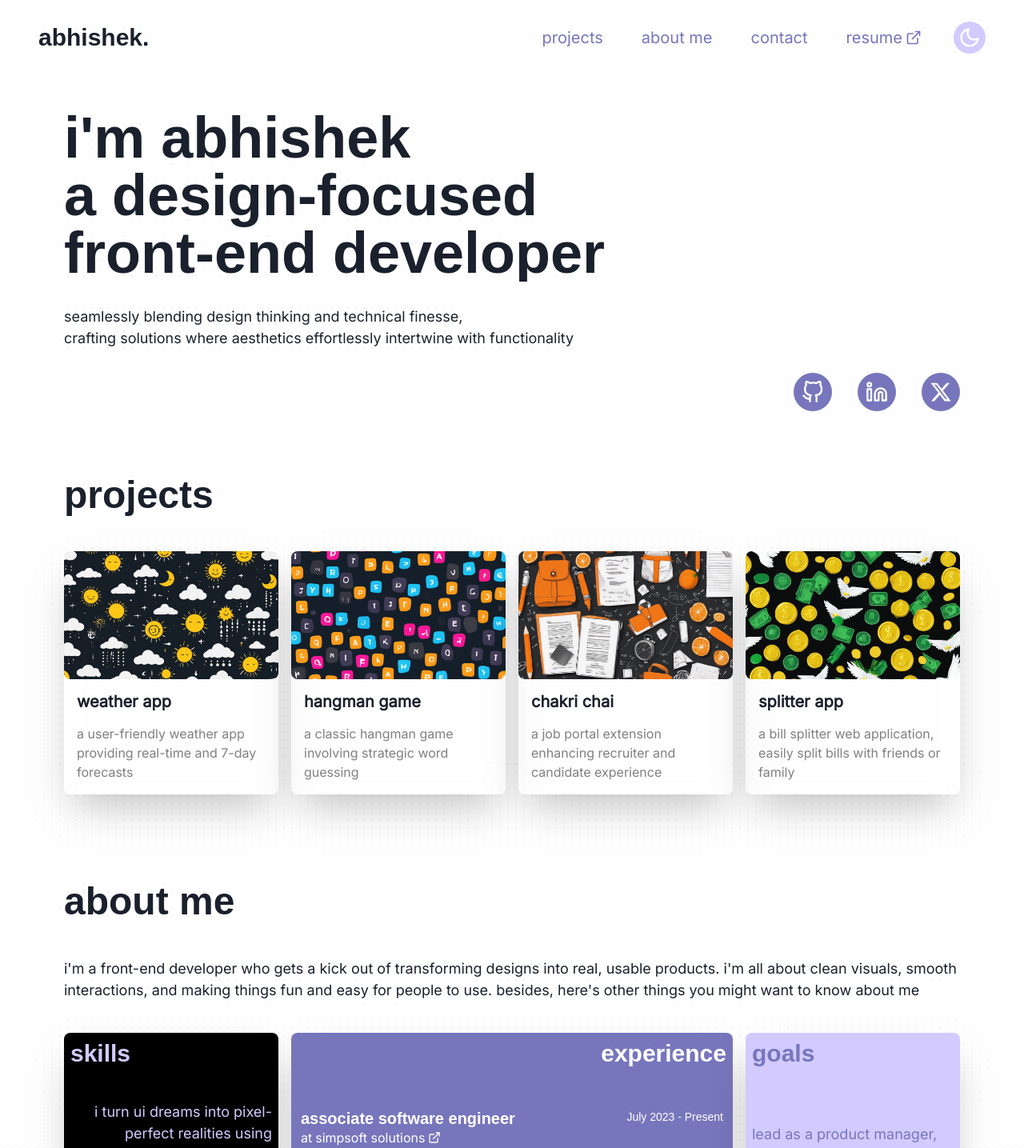
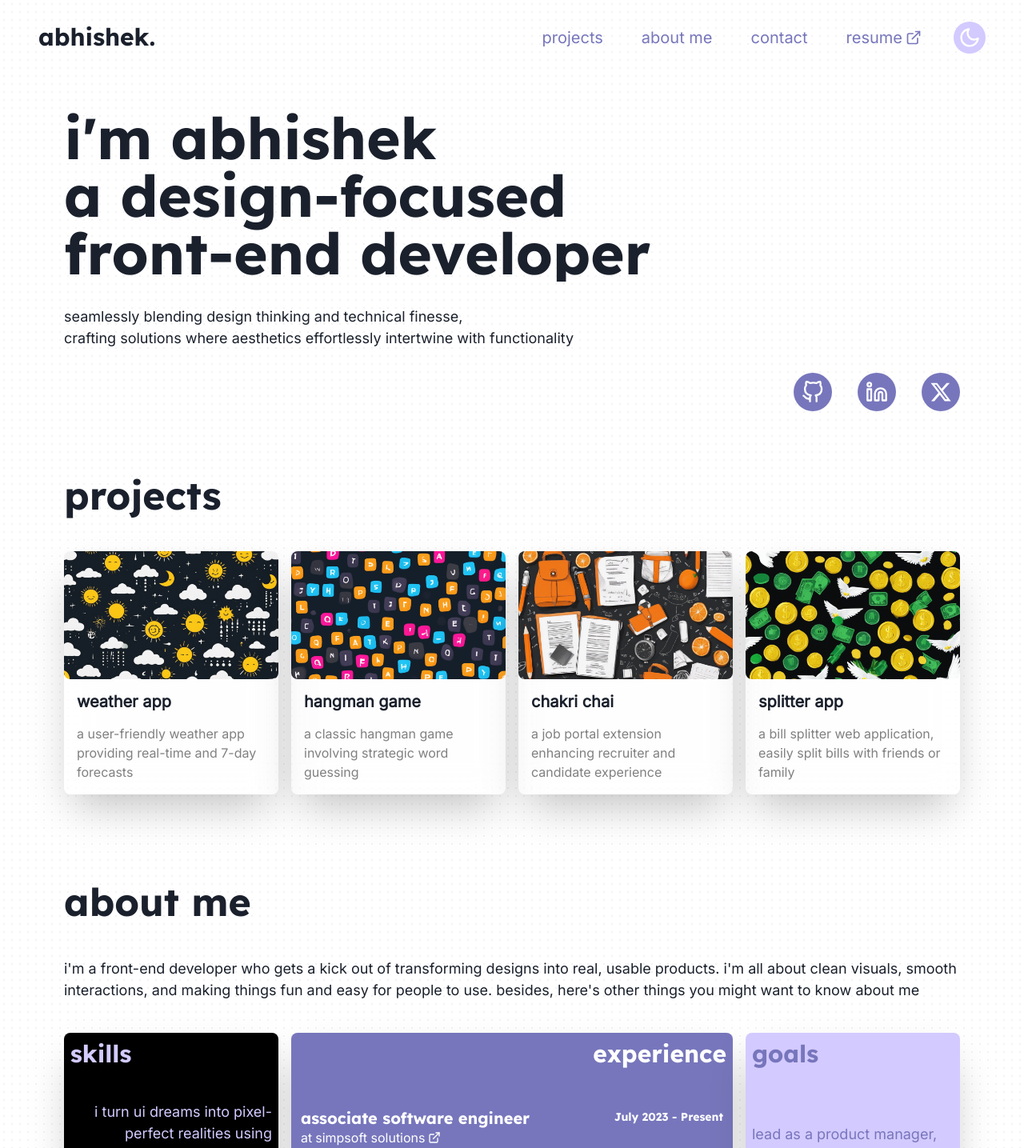
Before and after one commit to abhishmazumder/personalPortfolio, a React (Vite) app: page / in a window 1280 px wide. Shown: the top 1435 px of the page at 80% size. Built offline with nearby package versions, Linux system fonts and the light colour scheme.

Commit message:
Changed Lexend font package for faster loading and fixed hero section load transition issuse

```diff
--- a/package.json
+++ b/package.json
@@ -13,8 +13,8 @@
     "@chakra-ui/react": "^2.8.2",
     "@emotion/react": "^11.11.3",
     "@emotion/styled": "^11.11.0",
-    "@fontsource-variable/lexend": "^5.0.18",
     "@fontsource/inter": "^5.0.16",
+    "@fontsource/lexend": "^5.0.19",
     "prop-types": "^15.8.1",
     "react": "^18.2.0",
     "react-dom": "^18.2.0",
--- a/src/Components/Hero/Hero.jsx
+++ b/src/Components/Hero/Hero.jsx
@@ -21,7 +21,8 @@ import React from "react";
 const Hero = () => {
   const { colorMode } = useColorMode();
 
-  const [contentRef, isContentVisible] = useScrollVisibility();
+  const [headerRef, contentRef, isHeaderVisible, isContentVisible] =
+    useScrollVisibility();
 
   return (
     <Grid templateColumns={"1fr"} gap={6} ref={contentRef}>
@@ -38,7 +39,7 @@ const Hero = () => {
           <Heading
             fontFamily="primary"
             as="h1"
-            size={["xl", "3xl", "4xl", "4xl"]}
+            size={["2xl", "3xl", "4xl", "4xl"]}
             noOfLines={3}
             transform={`translateY(${isContentVisible ? "0" : "5vh"})`}
             opacity={isContentVisible ? 1 : 0}
--- a/src/Components/Others/SectionHeading.jsx
+++ b/src/Components/Others/SectionHeading.jsx
@@ -1,4 +1,4 @@
-import { Flex, Heading, Icon, Tooltip, useColorMode } from "@chakra-ui/react";
+import { Flex, Heading, Icon, Link, Tooltip, useColorMode } from "@chakra-ui/react";
 import { memo, useMemo, useState } from "react";
 import { FiLink } from "react-icons/fi";
 import PropTypes from "prop-types";
@@ -19,21 +19,21 @@ const SectionHeading = memo(({ sectionName, sectionLink }) => {
 
   }
 
-  const baseUrl = useMemo(
+  const sectionURL = useMemo(
     () => {
       const host = window.location.hostname;
       const port = window.location.port ? `:${window.location.port}` : "";
 
       const protocol = host === 'localhost' ? '' : 'https://';
 
-      return `${protocol}${host}${port}`;
+      return `${protocol}${host}${port}/${sectionLink}`;
     },
-    []
+    [sectionLink]
   );
 
 
   const handleOnClick = () => {
-    navigator.clipboard.writeText(`${baseUrl}/${sectionLink}`);
+    navigator.clipboard.writeText(sectionURL);
     setTooltipText("link copied!")
   };
 
@@ -49,7 +49,7 @@ const SectionHeading = memo(({ sectionName, sectionLink }) => {
         {sectionName?.toLowerCase()}
       </Heading>
       <Tooltip hasArrow label={tooltipText}  closeOnClick={false}>
-        <span>
+        <Link href={sectionURL} _hover={{ textDecoration: "none"}}>
         <Icon
           boxSize={7}
           cursor={"pointer"}
@@ -61,9 +61,9 @@ const SectionHeading = memo(({ sectionName, sectionLink }) => {
             transition: "color .3s ease",
           }}
           transition={"opacity .3s ease"}
-          onClick={() => handleOnClick()}
+          onClick={handleOnClick}
         />
-        </span>
+        </Link>
       </Tooltip>
     </Flex>
   );
--- a/src/theme.js
+++ b/src/theme.js
@@ -1,6 +1,6 @@
 import { extendTheme } from "@chakra-ui/react";
-import "@fontsource/inter";
-import "@fontsource-variable/lexend";
+import "@fontsource/inter/400.css";
+import "@fontsource/lexend/700.css";
 
 const config = {
   initialColorMode: "light",
@@ -16,7 +16,7 @@ const colors = {
 };
 
 const fonts = {
-  primary: "'Lexend Variable', sans-serif",
+  primary: "'Lexend', sans-serif",
   secondary: "'Inter', sans-serif",
 };
 
```
Also changed, not shown: 1 other file (tests, documents, lock files or other folders).
